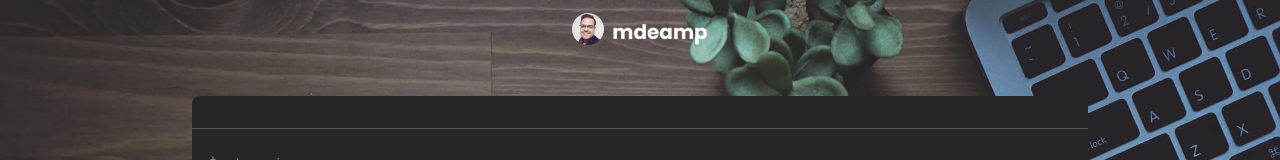
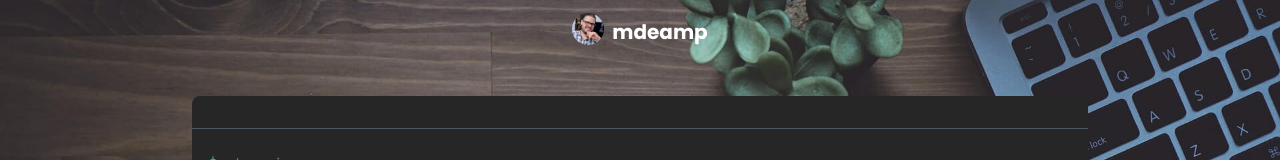
Before and after one commit to mdeamp/mdeamp.github.io, a React (Vite) app: page / in a window 1280 px wide. Shown: the top 160 px of the page. Built offline with nearby package versions, Linux system fonts and the light colour scheme.

Commit message:
Update avatar.tsx

```diff
--- a/src/ui/components/avatar/avatar.tsx
+++ b/src/ui/components/avatar/avatar.tsx
@@ -10,7 +10,7 @@ export const Avatar = memo(({ rounded = true }: AvatarProps) => {
   return (
     <button className="h-8 w-8">
       <img
-        src="/img/mauricio-paulino.png"
+        src="/img/mdeamp2025.jpg"
         className={classes('mr-4 max-h-full max-w-full', rounded && 'rounded-full')}
       />
     </button>
```
